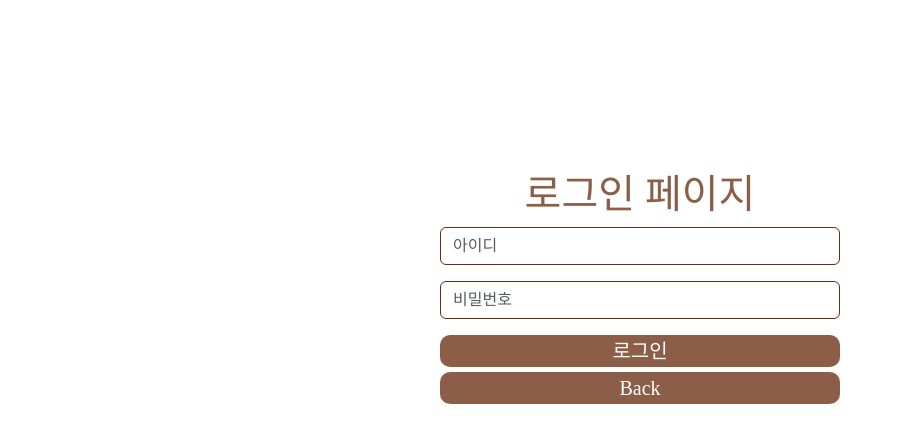
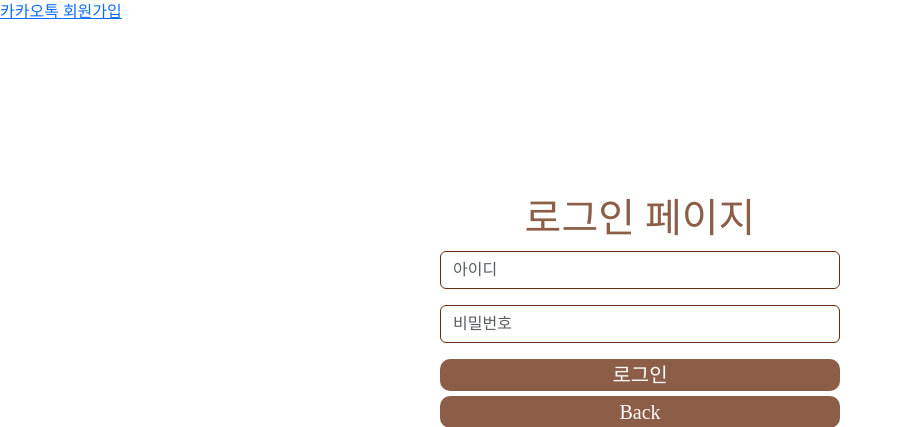
Before and after one commit to MangoCafePJT/Cafe-Bakery_Info, a Django app: page /accounts/login/ in a window 1280 px wide. Shown: the part 90-517 px from the top of the page, without its empty margins (0-903 px from the left). Run offline with Django 3.2, Linux system fonts and the light colour scheme; parts of the project's set-up code (start-up, migrations or seed data) failed here and were passed over; some libraries are stand-ins or nearby versions; some web fonts are replaced.

Commit message:
KAKAO Login

```diff
--- a/accounts/templates/accounts/login.html
+++ b/accounts/templates/accounts/login.html
@@ -1,7 +1,13 @@
 {% extends 'base.html' %}
+
 {% block title %}Login{% endblock title %}
 
 {% block content %}
+{% load socialaccount %}
+
+<a href="{% provider_login_url 'kakao' method='oauth2' %}">
+카카오톡 회원가입
+</a>
 <div class="accounts--box">
   <div class="accounts--join">
       <h1>로그인 페이지</h1>
```
